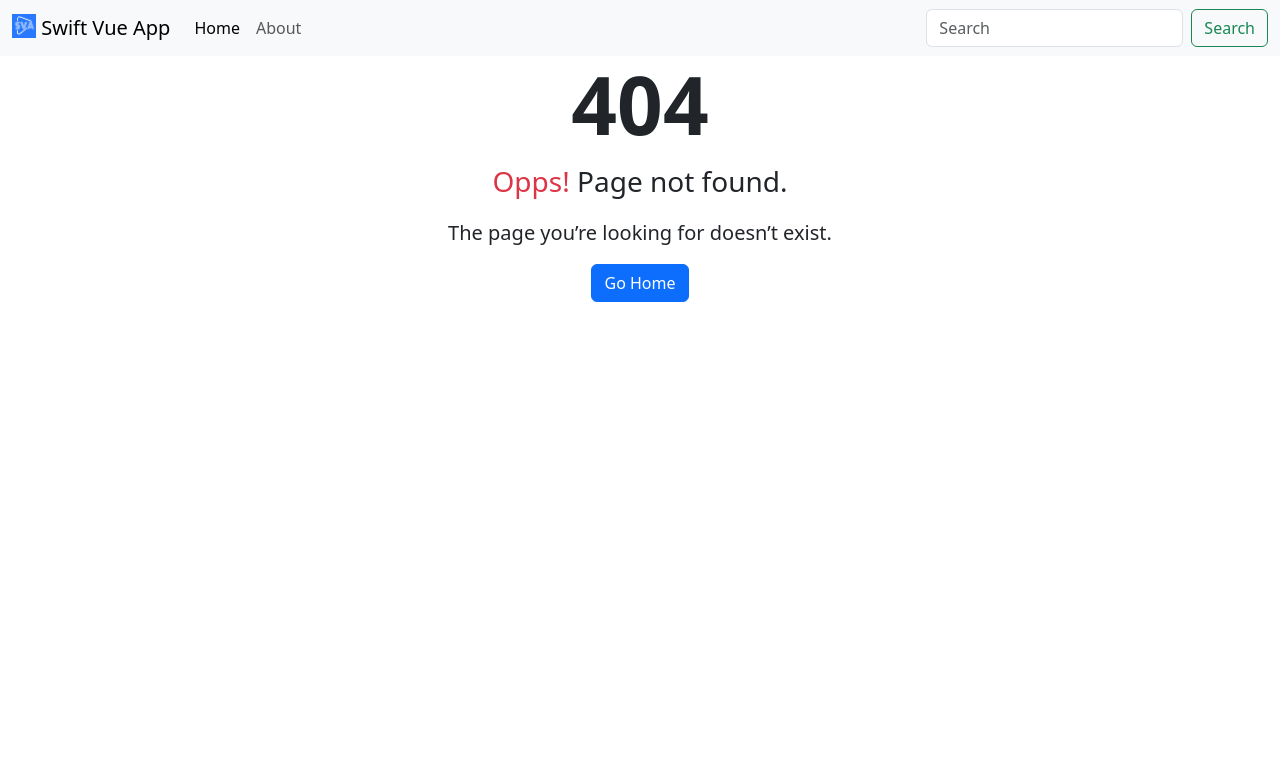
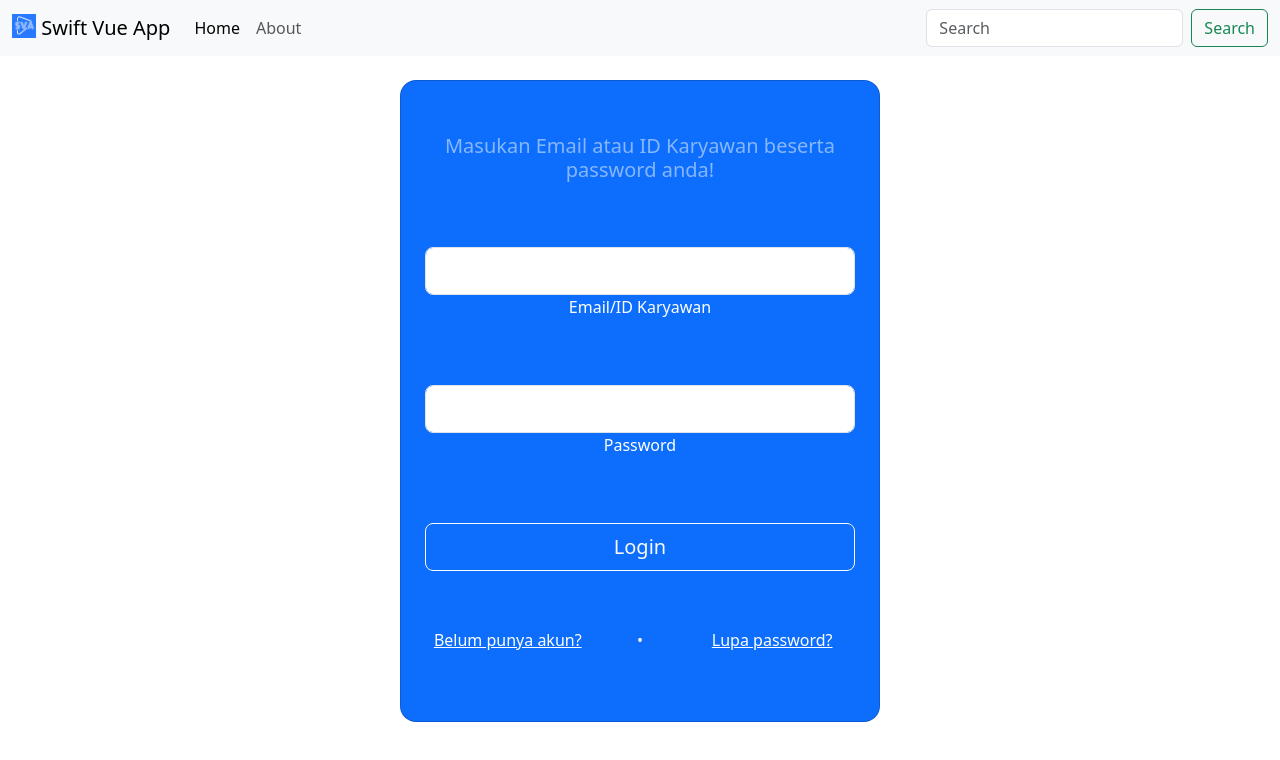
Before and after one commit to AdMFirst/swift-vuejs, a Vue app: page /login in a window 1280 px wide. Before the commit this address had no page. Shown: the top 760 px of the page. Built offline with nearby package versions, Linux system fonts and the light colour scheme.

Commit message:
login page

```diff
--- a/src/App.vue
+++ b/src/App.vue
@@ -3,7 +3,7 @@ import { RouterLink, RouterView } from 'vue-router'
 </script>
 
 <template>
-  <nav class="navbar navbar-expand-lg bg-body-tertiary">
+  <nav class="navbar navbar-expand-lg bg-body-tertiary z-3">
     <div class="container-fluid">
       <a class="navbar-brand" href="/">
         <img src="@/assets/logo.png" alt="Logo" width="24" height="24" class="d-inline-block align-text-top"/>
--- a/src/router/index.js
+++ b/src/router/index.js
@@ -18,10 +18,15 @@ const router = createRouter({
       component: () => import('../views/AboutView.vue')
     },
     {
+      path: '/login',
+      name: 'login',
+      component: () => import('../views/LoginView.vue')
+    },
+    {
       path: '/:pathMatch(.*)*',
       name: "404",
       component: () => import('../views/PageNotFound.vue')
-    }
+    },
   ]
 })
 
--- a/src/views/AboutView.vue
+++ b/src/views/AboutView.vue
@@ -1,6 +1,15 @@
 <template>
-  <div class="about">
-    <h1>This is an about page</h1>
+  <div class="background-image"></div>
+
+  <div class="container">
+    <div class="row">
+      <div class="col-md-6">
+        <h4>Apa itu Swift E-Learning?</h4>
+      </div>
+      <div class="col-md-6">
+        <p>Swift E-learning merupakan aplikasi persiapan utbk untuk pelajar sma</p>
+      </div>
+    </div>
   </div>
 </template>
 
--- a/src/views/HomeView.vue
+++ b/src/views/HomeView.vue
@@ -1,8 +1,10 @@
-
+<script setup>
+import { RouterLink, RouterView } from 'vue-router'
+</script>
 
 <template>
   <div class="background-image"></div>
-  <div class="container h-100 absolute-ps">
+  <div class="container h-100 absolute-ps z-0">
     <div class="d-flex align-items-center justify-content-center h-100">
       <div class="d-flex flex-column align-items-stretch">
         <h1 class="text align-self-center display-3 text-light m-0">Swift E-Learning</h1>
@@ -11,9 +13,12 @@
           mulai mengajar sekarang!
         </p>
         <div class="d-flex justify-content-evenly p-2">
-          <button class="btn btn-light px-5" type="button">Daftar</button>
-          <br/>
-          <button type="button" class="btn btn-primary px-5">Masuk</button>
+          <RouterLink to="/register">
+            <button class="btn btn-light px-5" type="button">Daftar</button>
+          </RouterLink>
+          <RouterLink to="/login">
+            <button type="button" class="btn btn-primary px-5">Masuk</button>
+          </RouterLink>
         </div>
       </div>
     </div>
@@ -26,8 +31,6 @@
   top: 0;
   left: 0;
   right: 0;
-
-  z-index: -1;
 }
 .background-image{
   height: 90%;
--- /dev/null
+++ b/src/views/LoginView.vue
@@ -0,0 +1,41 @@
+<template>
+    <div class="container-fluid">
+        <div class="row d-flex justify-content-center align-items-center m-4">
+            <div class="col-12 col-md-8 col-lg-6 col-xl-5 ">
+                <div class="card bg-primary text-white" style="border-radius: 1rem;">
+                    <div class="card-body p-4 text-center d-flex flex-column justify-content-around" style="min-height: 80vh;">
+
+
+                        <h5 class="text-white-50">Masukan Email atau ID Karyawan beserta password anda!</h5>
+
+                        <div class="form-outline form-white">
+                            <input type="text" id="typeEmailX" class="form-control form-control-lg" />
+                            <label class="form-label" for="typeEmailX">Email/ID Karyawan</label>
+                        </div>
+
+                        <div class="form-outline form-white">
+                            <input type="password" id="typePasswordX" class="form-control form-control-lg" />
+                            <label class="form-label" for="typePasswordX">Password</label>
+                        </div>
+
+                        <button class="btn btn-outline-light btn-lg px-5" type="submit">Login</button>
+                        <div class="row">
+                            <div class="col-md-5 p-0">
+                                <a href="#" class="text-white">Belum punya akun?</a>
+                            </div>
+                            <div class="col-md-2">
+                                <p>•</p>
+                            </div>
+                            <div class="col-md-5 p-0">
+                                <a href="#" class="text-white">Lupa password?</a>
+                            </div>
+                        </div>
+
+
+                    </div>
+                </div>
+            </div>
+        </div>
+    </div>
+
+</template>
```
